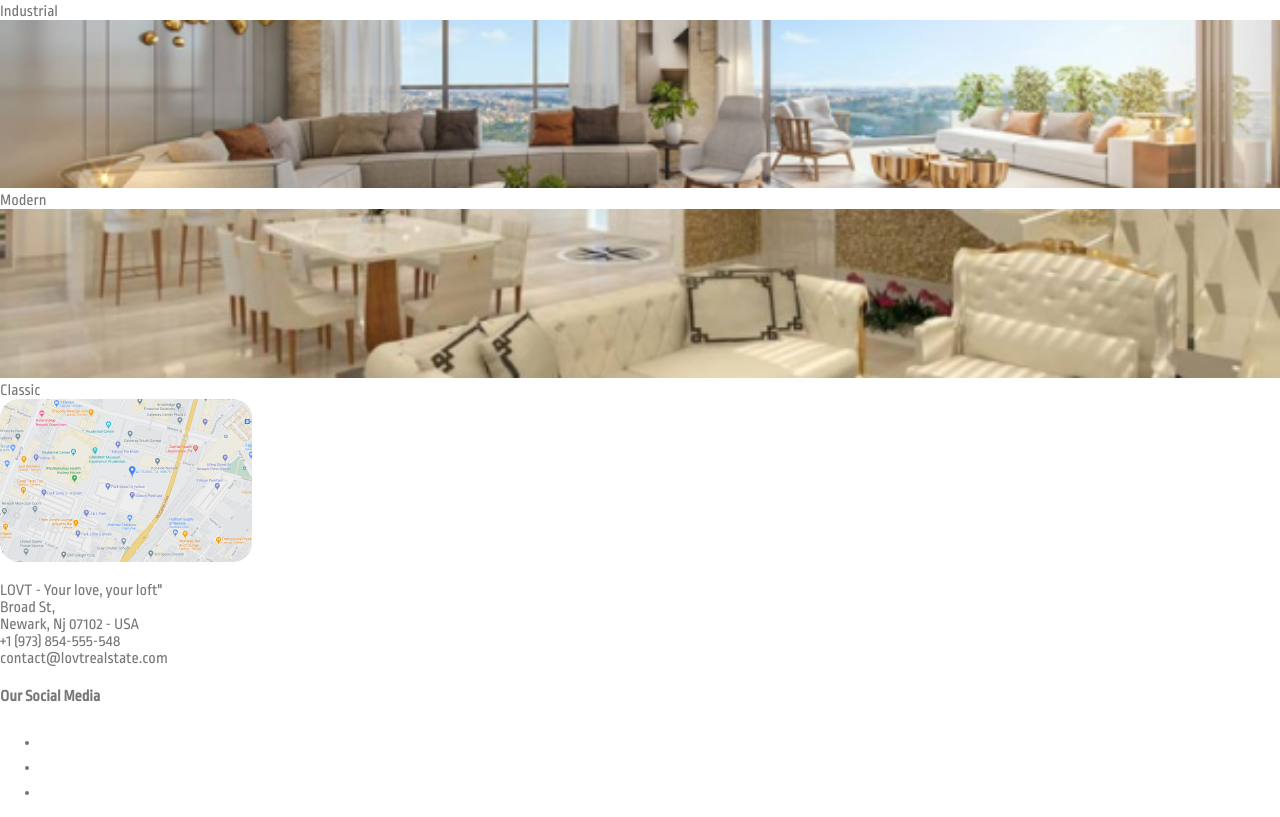
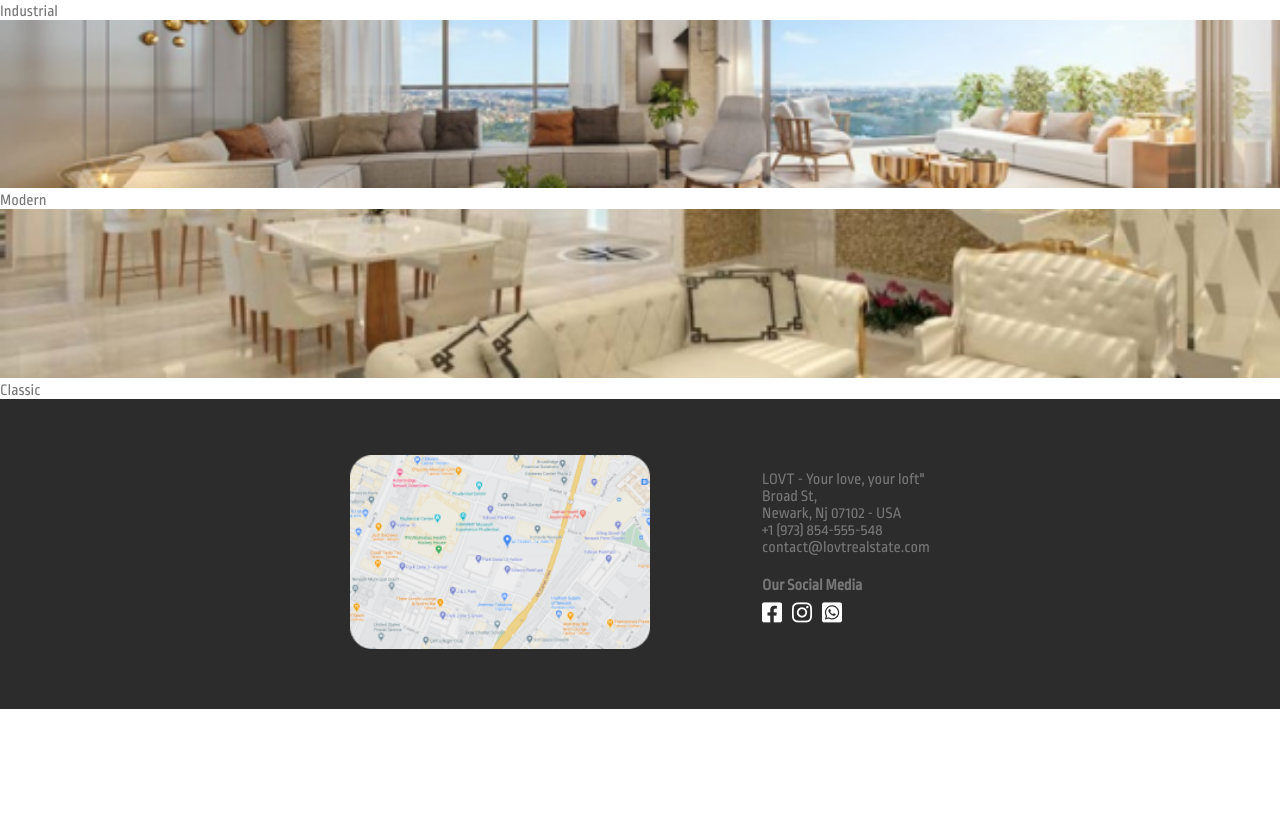
Before and after one commit to lucasafonsobastos/projeto-x, a plain HTML site: page LOVT/index.html in a window 1280 px wide. Shown: the part 1456-2273 px from the top of the page. After the commit the page ends 2165 px from the top, so only its background shows below. Drawn offline with Linux system fonts and the light colour scheme.

Commit message:
atulaizando footer

```diff
--- a/LOVT/css/style.css
+++ b/LOVT/css/style.css
@@ -6,11 +6,14 @@ html {
 
 body {
     font-family: 'Ropa Sans', sans-serif;
-    width: auto;
+    width: 100%;
     margin: 0;
     padding: 0;
     color: #777777;
     box-sizing: border-box;
+    display: flex;
+    flex-direction: column;
+    align-items: center;
 
 }
 
@@ -99,6 +102,45 @@ main {
     opacity: 0.5;
 }
 
+
+/* Footer */
+
+.rodape {
+    width: 100%;
+    background-color: rgb(44, 44, 44);
+    display: flex;
+    flex-direction: row;
+    justify-content: center;
+}
+
+.rodape > div #map {
+    width: 300px;
+
+}
+
+.rodape > div {
+    padding: 7vh;
+}
+
+.rodape > div ul {
+    margin: 0 0 0 0;
+    padding: 0 0 0 0;
+    display: inline-flex;
+}
+
+.rodape > div h4 {
+    margin: 0 0 8px 0;
+    padding: 5px 0 0 0;
+}
+
+.rodape > div ul li {
+    width: 20px;
+    margin: 0 10px 0 0;
+    list-style-type: none;
+}
+
+/* Responsive */
+
 @media (max-width: 800px){
     #banner img {
         max-width: 95%;
@@ -122,4 +164,9 @@ main {
         flex-wrap: wrap;
         justify-content: center;
     }
+
+    .rodape {
+        flex-direction: column;
+        align-items: center;
+    }
 }
--- a/LOVT/index.html
+++ b/LOVT/index.html
@@ -59,8 +59,11 @@
         </section>
 
     </main>
-    <footer>
-        <img src="img/image 1.png" alt="" />
+    <footer class="rodape">
+        <div>
+            <img id="map" src="img/image 1.png" alt="" />
+        </div>
+        <div>
             <p>
                 LOVT - Your love, your loft" <br>
                 Broad St, <br>
@@ -68,14 +71,13 @@
                 +1 (973) 854-555-548 <br>
                 contact@lovtrealstate.com
             </p>
-
             <h4> Our Social Media</h4>
             <ul>
                 <li> <a href="http://www.facebook.com"> <img src="img/Vector.png" /> </a> </li>
                 <li> <a href="http://www.instagram.com"> <img src="img/Vector-1.png" /> </a> </li>
                 <li> <a href="http://wa.me/+551999999999"> <img src="img/Vector-2.png" /> </a> </li>
             </ul>
-
+        </div>
     </footer>
 </body>
 </html>
```
Lines whose indentation alone changed are shown as unchanged.
